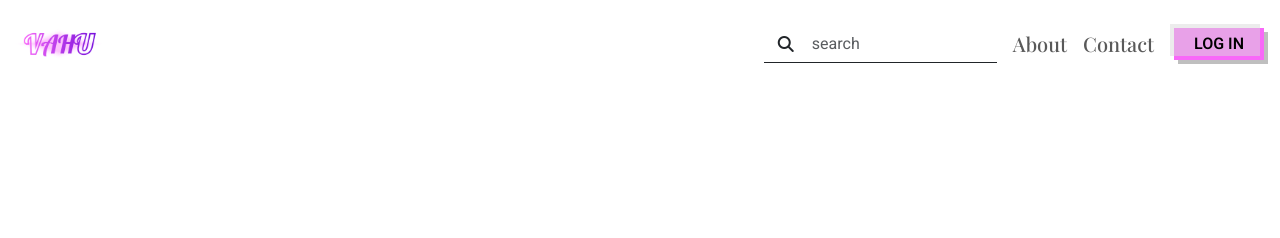
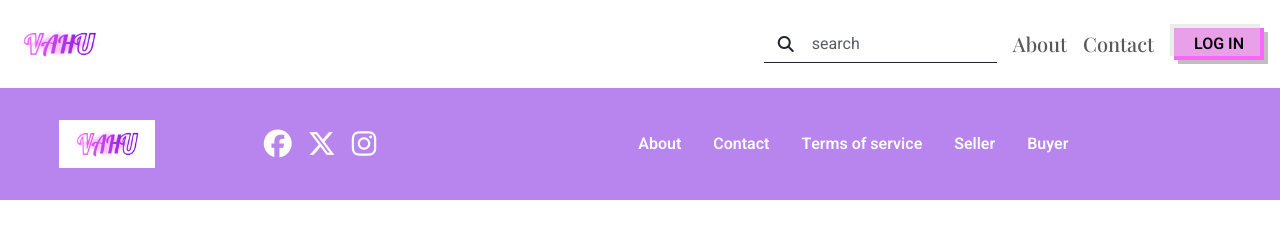
Before and after one commit to Malkenes/semester-project-2, a website: page index.html in a window 1280 px wide. Drawn offline with nearby package versions, Linux system fonts and the light colour scheme; files that its build step writes are made by us from their sources; a web font is replaced by a local one.

Commit message:
add footer

```diff
--- a/index.html
+++ b/index.html
@@ -85,6 +85,47 @@
       </div>
     </header>
     <main></main>
-    <footer></footer>
+    <footer class="py-3">
+      <div class="container-fluid text-white">
+        <div class="row align-items-center">
+          <div class="col-sm-12 col-md-2 text-center my-3">
+            <div class="p-2 bg-white d-inline-block">
+              <img
+                src="images/logo.png"
+                height="32"
+                width="80"
+                alt="vahu logo in purple text"
+              />
+            </div>
+          </div>
+          <div class="col-sm-12 col-md-2 my-3">
+            <div class="fs-3 d-flex gap-3 justify-content-center">
+              <i class="fab fa-facebook"></i>
+              <i class="fab fa-x-twitter"></i>
+              <i class="fab fa-instagram"></i>
+            </div>
+          </div>
+          <div class="col-sm-12 col-md-8 my-3">
+            <ul class="nav justify-content-center">
+              <li class="nav-item">
+                <a class="nav-link" href="">About</a>
+              </li>
+              <li class="nav-item">
+                <a class="nav-link" href="">Contact</a>
+              </li>
+              <li class="nav-item">
+                <a class="nav-link" href="">Terms of service</a>
+              </li>
+              <li class="nav-item">
+                <a class="nav-link" href="">Seller</a>
+              </li>
+              <li class="nav-item">
+                <a class="nav-link" href="">Buyer</a>
+              </li>
+            </ul>
+          </div>
+        </div>
+      </div>
+    </footer>
   </body>
 </html>
--- a/src/scss/index.scss
+++ b/src/scss/index.scss
@@ -35,3 +35,10 @@
     box-shadow: 0px 2px 0 0 rgba(248, 104, 248, 0.25);
   }
 }
+footer {
+  background: rgba(115, 10, 219, 0.5);
+  .nav-link {
+    color: white;
+    font-weight: 600;
+  }
+}
```
